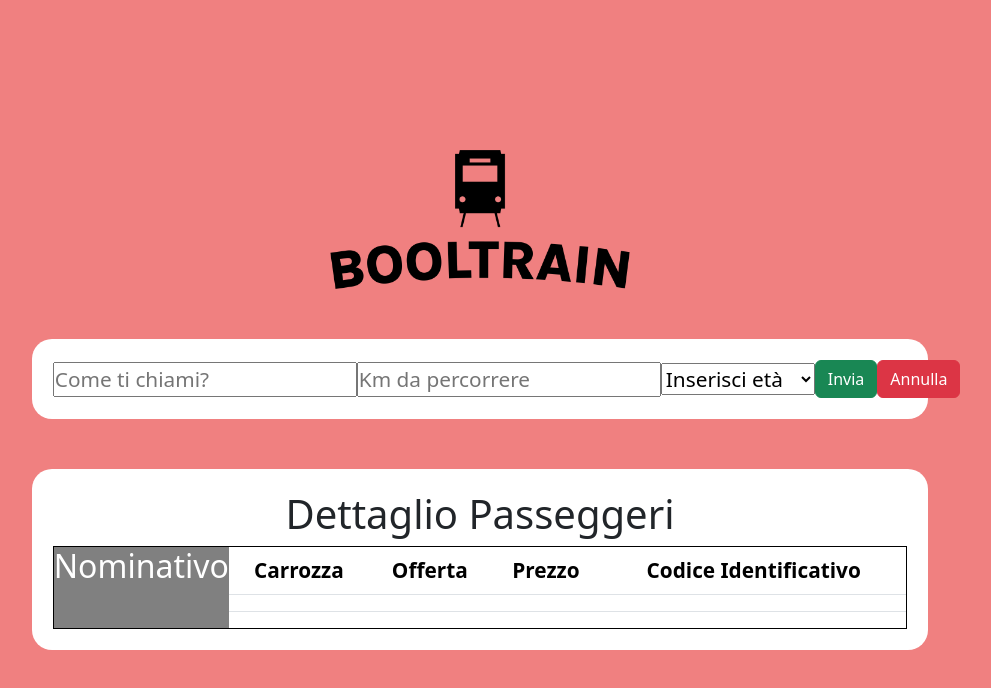
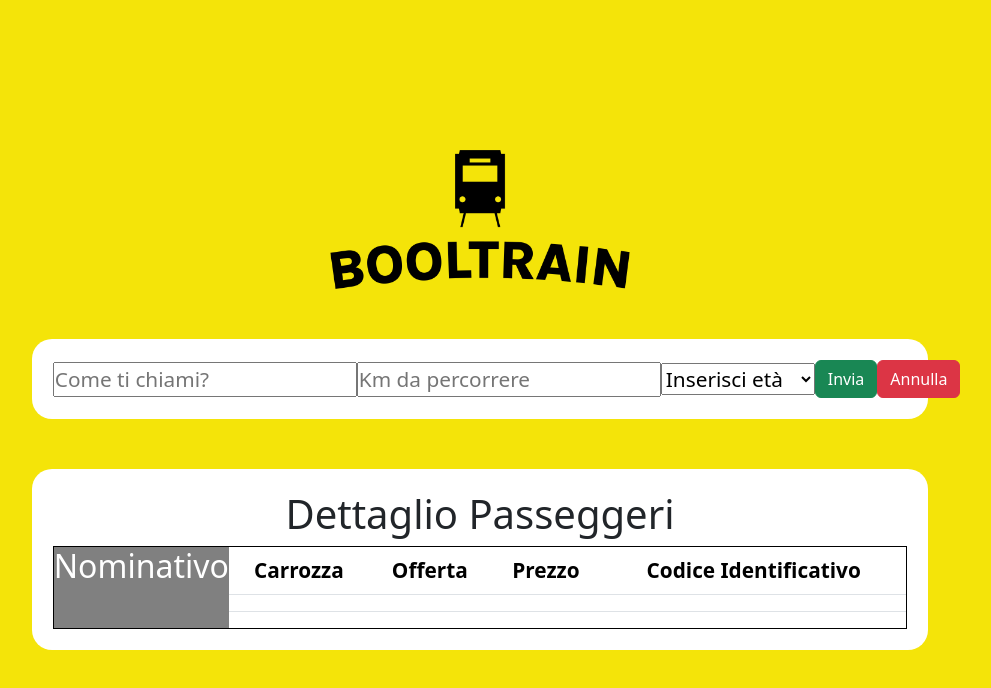
Before and after one commit to simolorevg/js-biglietto-treno-form, a plain HTML site: page index.html in a window 1280 px wide. Shown: the whole page, without its empty margins (160-1151 px from the left). Drawn offline with nearby package versions, Linux system fonts and the light colour scheme.

Commit message:
fixed the ageinput bug

```diff
--- a/css/style.css
+++ b/css/style.css
@@ -14,9 +14,6 @@
     align-items: center;
 }
 /*COMMON*/
-body{
-    background-color: lightcoral;
-}
 img[alt="Logo"]{
     max-width: 300px;
 }
@@ -29,6 +26,7 @@ img[alt="Logo"]{
     justify-content: center;
     gap: 50px;
     align-items: center;
+    background-color: #F4E409;
 }
 .ms_container{
     width: 70%;
--- a/js/script.js
+++ b/js/script.js
@@ -10,7 +10,7 @@ submitBtn.addEventListener("click", function() {
     //memorzzazione dati e conversione in value
     const userName = userNameInput.value;
     const kmChoice = parseInt(kmChoiceInput.value);
-    if(!isNaN(kmChoice)){ //verifico se ha scritto i km in numeri
+    if(!isNaN(kmChoice) && userAgeInput === ""){ //verifico se ha scritto i km in numeri
         const userAge = userAgeInput.value;
         finalPrice = kmChoice * 0.21;
         message="nessuna";
```
